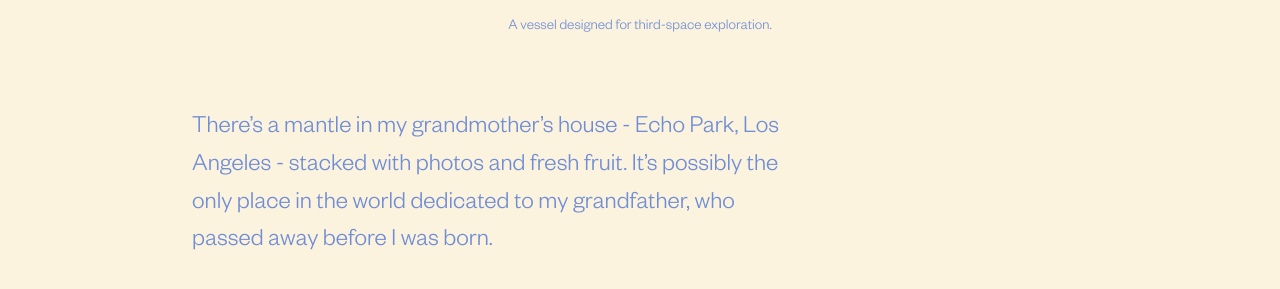
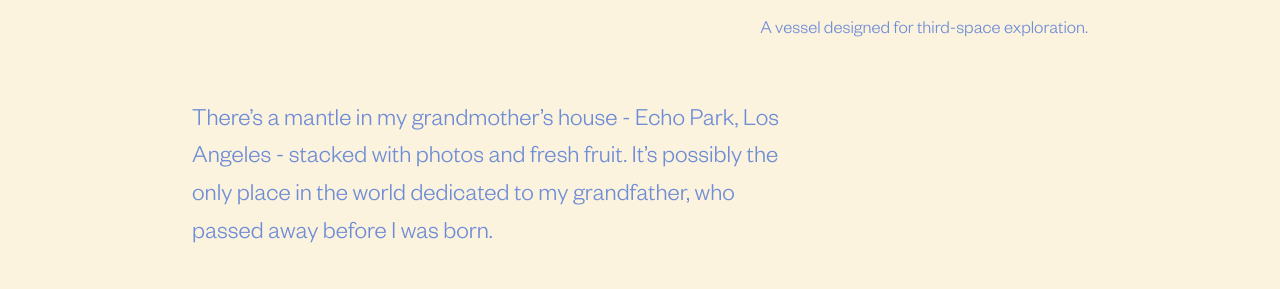
Before and after one commit to jonng01/jonng01.github.io, a plain HTML site: page redruins.html in a window 1280 px wide. Shown: the part 569-858 px from the top of the page. Drawn offline with nearby package versions, Linux system fonts and the light colour scheme; files whose address does not match are found by name.

Commit message:
redruins finalized commit

```diff
--- a/redruins.html
+++ b/redruins.html
@@ -57,9 +57,9 @@
                 <img class="responsive-img materialboxed hoverable" src="images/redruins/space/0.jpg">
             </div>
         </div>
-        <p class="caption center">A vessel designed for third-space exploration.</p>
+        <div class="caption right">A vessel designed for third-space exploration.</div>
 
-        <div class="row smallspacing">
+        <div class="row midspacing">
             <div class="col l8">
                 <p class="flow-text">There’s a mantle in my grandmother’s house - Echo Park, Los Angeles - stacked with photos and fresh fruit.
                     It’s possibly the only place in the world dedicated to my grandfather, who passed away before I was born.</p>
@@ -150,7 +150,7 @@
 
         <div class="row smallspacing">
             <div class="col l8">
-                <p class="flow-text">Red Ruins is both an ancestral shrine and a time capsule, built to navigate an unresolved third-culture canon
+                <p class="flow-text">Red Ruins is both an ancestral shrine and a time capsule, built to navigate an unresolved third-culture canon.<br><br>
                     Loaded with the way back, it aims itself at a future where the fate of the path, and its cargo, are still
                     uncertain.
                 </p>
--- a/sass/styles.scss
+++ b/sass/styles.scss
@@ -79,7 +79,9 @@ h1 {
     text-decoration: underline;
 }
 
-.caption {}
+.caption {
+    font-size: 14pt;
+}
 
 // Padding Standards
 .smallspacing {
```
Also changed, not shown: css/styles.css.
